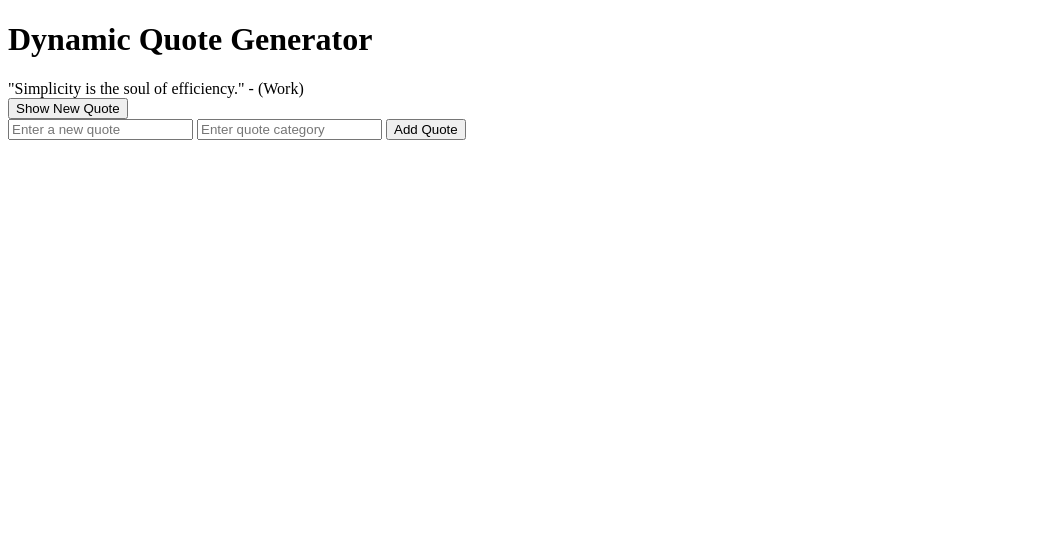
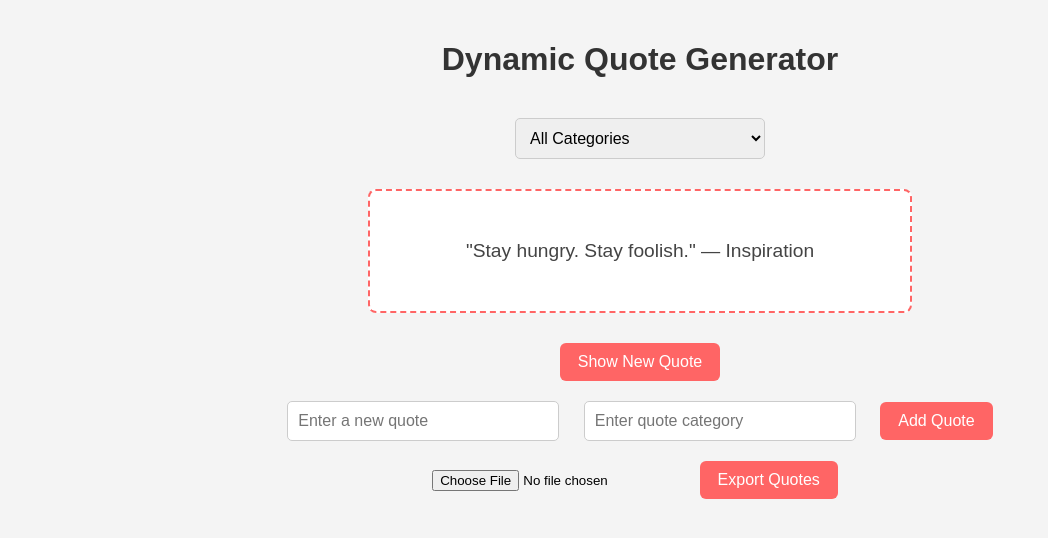
Before and after one commit to ibrahimemmanuel/alx_fe_javascript, a plain HTML site: page dom-manipulation/index.html in a window 1280 px wide. Both pictures are taken after a click on the button "Show New Quote". Shown: the whole page, without its empty margins (0-1048 px from the left). Drawn offline with Linux system fonts and the light colour scheme.

Commit message:
Task 0-2: DOM Manipulation, Web Storage, and JSON Handling for Dynamic Quote Generator

```diff
--- a/dom-manipulation/index.html
+++ b/dom-manipulation/index.html
@@ -2,21 +2,31 @@
 <html lang="en">
 <head>
   <meta charset="UTF-8" />
-  <meta name="viewport" content="width=device-width, initial-scale=1.0">
+  <meta name="viewport" content="width=device-width, initial-scale=1.0" />
   <title>Dynamic Quote Generator</title>
+  <link rel="stylesheet" href="style.css" />
 </head>
 <body>
   <h1>Dynamic Quote Generator</h1>
 
-  <!-- Display Random Quote -->
-  <div id="quoteDisplay"></div>
+  <div>
+    <select id="categoryFilter" onchange="filterQuotes()">
+      <option value="all">All Categories</option>
+    </select>
+  </div>
+
+  <div id="quoteDisplay" class="quote-box"></div>
   <button id="newQuote">Show New Quote</button>
 
-  <!-- Add New Quote -->
-  <div>
+  <div class="form-section">
     <input id="newQuoteText" type="text" placeholder="Enter a new quote" />
     <input id="newQuoteCategory" type="text" placeholder="Enter quote category" />
-    <button id="addQuoteBtn">Add Quote</button>
+    <button onclick="addQuote()">Add Quote</button>
+  </div>
+
+  <div class="import-export">
+    <input type="file" id="importFile" accept=".json" onchange="importFromJsonFile(event)" />
+    <button onclick="exportQuotes()">Export Quotes</button>
   </div>
 
   <script src="script.js"></script>
--- a/dom-manipulation/script.js
+++ b/dom-manipulation/script.js
@@ -1,37 +1,123 @@
-// Initial quotes array
-const quotes = [
-  { text: "Stay hungry, stay foolish.", category: "Motivation" },
-  { text: "Simplicity is the soul of efficiency.", category: "Work" },
-  { text: "Talk is cheap. Show me the code.", category: "Programming" }
+// Get DOM elements
+const quoteDisplay = document.getElementById('quoteDisplay');
+const newQuoteBtn = document.getElementById('newQuote');
+const newQuoteText = document.getElementById('newQuoteText');
+const newQuoteCategory = document.getElementById('newQuoteCategory');
+const addQuoteBtn = document.getElementById('addQuoteBtn');
+const categoryFilter = document.getElementById('categoryFilter');
+const exportBtn = document.getElementById('exportBtn');
+const importInput = document.getElementById('importFile');
+
+// Quotes array (with fallback to localStorage)
+let quotes = JSON.parse(localStorage.getItem('quotes')) || [
+  { text: "The only limit is your mind.", category: "Motivation" },
+  { text: "Stay hungry. Stay foolish.", category: "Inspiration" },
+  { text: "Simplicity is the soul of efficiency.", category: "Tech" }
 ];
 
-// Function to display a random quote
+// Load last selected category
+let selectedCategory = localStorage.getItem('selectedCategory') || 'all';
+
+// Show a random quote
 function displayRandomQuote() {
-  const quoteDisplay = document.getElementById("quoteDisplay");
-  const randomIndex = Math.floor(Math.random() * quotes.length);
-  const quote = quotes[randomIndex];
-  quoteDisplay.textContent = `"${quote.text}" - (${quote.category})`;
+  const filtered = selectedCategory === 'all'
+    ? quotes
+    : quotes.filter(q => q.category === selectedCategory);
+
+  if (filtered.length === 0) {
+    quoteDisplay.textContent = "No quotes available in this category.";
+    return;
+  }
+
+  const randomQuote = filtered[Math.floor(Math.random() * filtered.length)];
+  quoteDisplay.textContent = `"${randomQuote.text}" — ${randomQuote.category}`;
 }
 
-// Function to add a new quote to the array and update DOM
+// Add new quote
 function addQuote() {
-  const quoteText = document.getElementById("newQuoteText").value.trim();
-  const quoteCategory = document.getElementById("newQuoteCategory").value.trim();
+  const text = newQuoteText.value.trim();
+  const category = newQuoteCategory.value.trim();
 
-  if (quoteText && quoteCategory) {
-    const newQuote = { text: quoteText, category: quoteCategory };
-    quotes.push(newQuote);
-    document.getElementById("newQuoteText").value = "";
-    document.getElementById("newQuoteCategory").value = "";
-    displayRandomQuote();
+  if (!text || !category) {
+    alert("Please fill in both quote and category.");
+    return;
   }
+
+  const newQuote = { text, category };
+  quotes.push(newQuote);
+  saveQuotes();
+  populateCategories();
+  displayRandomQuote();
+
+  newQuoteText.value = '';
+  newQuoteCategory.value = '';
 }
 
-// Event listeners
-document.addEventListener("DOMContentLoaded", function () {
-  document.getElementById("newQuote").addEventListener("click", displayRandomQuote);
-  document.getElementById("addQuoteBtn").addEventListener("click", addQuote);
+// Save to localStorage
+function saveQuotes() {
+  localStorage.setItem('quotes', JSON.stringify(quotes));
+}
 
-  // Display an initial quote on load
+// Populate dropdown with categories
+function populateCategories() {
+  const categories = [...new Set(quotes.map(q => q.category))];
+  categoryFilter.innerHTML = '<option value="all">All Categories</option>';
+
+  categories.forEach(cat => {
+    const option = document.createElement('option');
+    option.value = cat;
+    option.textContent = cat;
+    if (cat === selectedCategory) option.selected = true;
+    categoryFilter.appendChild(option);
+  });
+}
+
+// Filter quote list based on selected category
+function filterQuotes() {
+  selectedCategory = categoryFilter.value;
+  localStorage.setItem('selectedCategory', selectedCategory);
   displayRandomQuote();
-});
+}
+
+// Export to JSON file
+function exportToJsonFile() {
+  const dataStr = JSON.stringify(quotes, null, 2);
+  const blob = new Blob([dataStr], { type: "application/json" });
+  const url = URL.createObjectURL(blob);
+  const a = document.createElement("a");
+
+  a.href = url;
+  a.download = "quotes.json";
+  a.click();
+  URL.revokeObjectURL(url);
+}
+
+// Import from JSON file
+function importFromJsonFile(event) {
+  const fileReader = new FileReader();
+  fileReader.onload = function (e) {
+    try {
+      const imported = JSON.parse(e.target.result);
+      if (!Array.isArray(imported)) throw new Error("Invalid format");
+      quotes.push(...imported);
+      saveQuotes();
+      populateCategories();
+      displayRandomQuote();
+      alert("Quotes imported successfully!");
+    } catch (err) {
+      alert("Failed to import quotes. Check your file format.");
+    }
+  };
+  fileReader.readAsText(event.target.files[0]);
+}
+
+// Event Listeners
+newQuoteBtn.addEventListener("click", displayRandomQuote);
+addQuoteBtn.addEventListener("click", addQuote);
+categoryFilter.addEventListener("change", filterQuotes);
+exportBtn.addEventListener("click", exportToJsonFile);
+importInput.addEventListener("change", importFromJsonFile);
+
+// Init on page load
+populateCategories();
+displayRandomQuote();
--- a/dom-manipulation/style.css
+++ b/dom-manipulation/style.css
@@ -1,18 +1,65 @@
 body {
-  font-family: sans-serif;
-  padding: 2rem;
+  font-family: Arial, sans-serif;
   background: #f4f4f4;
+  margin: 0;
+  padding: 20px;
+  text-align: center;
+}
+
+h1 {
   color: #333;
+  margin-bottom: 20px;
 }
 
 #quoteDisplay {
   background: #fff;
-  padding: 1rem;
-  margin: 1rem 0;
-  border-left: 5px solid #007acc;
+  border: 2px dashed #ff6565;
+  padding: 20px;
+  margin: 20px auto;
+  max-width: 500px;
+  font-size: 1.2rem;
+  color: #444;
+  min-height: 80px;
+  display: flex;
+  align-items: center;
+  justify-content: center;
+  border-radius: 8px;
 }
 
-input, select, button {
-  padding: 0.5rem;
-  margin: 0.5rem 0;
+button {
+  background-color: #ff6565;
+  color: white;
+  border: none;
+  padding: 10px 18px;
+  border-radius: 6px;
+  cursor: pointer;
+  font-size: 1rem;
+  margin: 10px;
+  transition: background 0.3s;
 }
+
+button:hover {
+  background-color: #e64e4e;
+}
+
+input[type="text"], select {
+  padding: 10px;
+  margin: 10px;
+  font-size: 1rem;
+  border-radius: 5px;
+  border: 1px solid #ccc;
+  width: 250px;
+  max-width: 90%;
+}
+
+#categoryFilter {
+  margin-top: 20px;
+}
+
+#tools {
+  margin-top: 30px;
+}
+
+input[type="file"] {
+  margin-top: 10px;
+}
```
